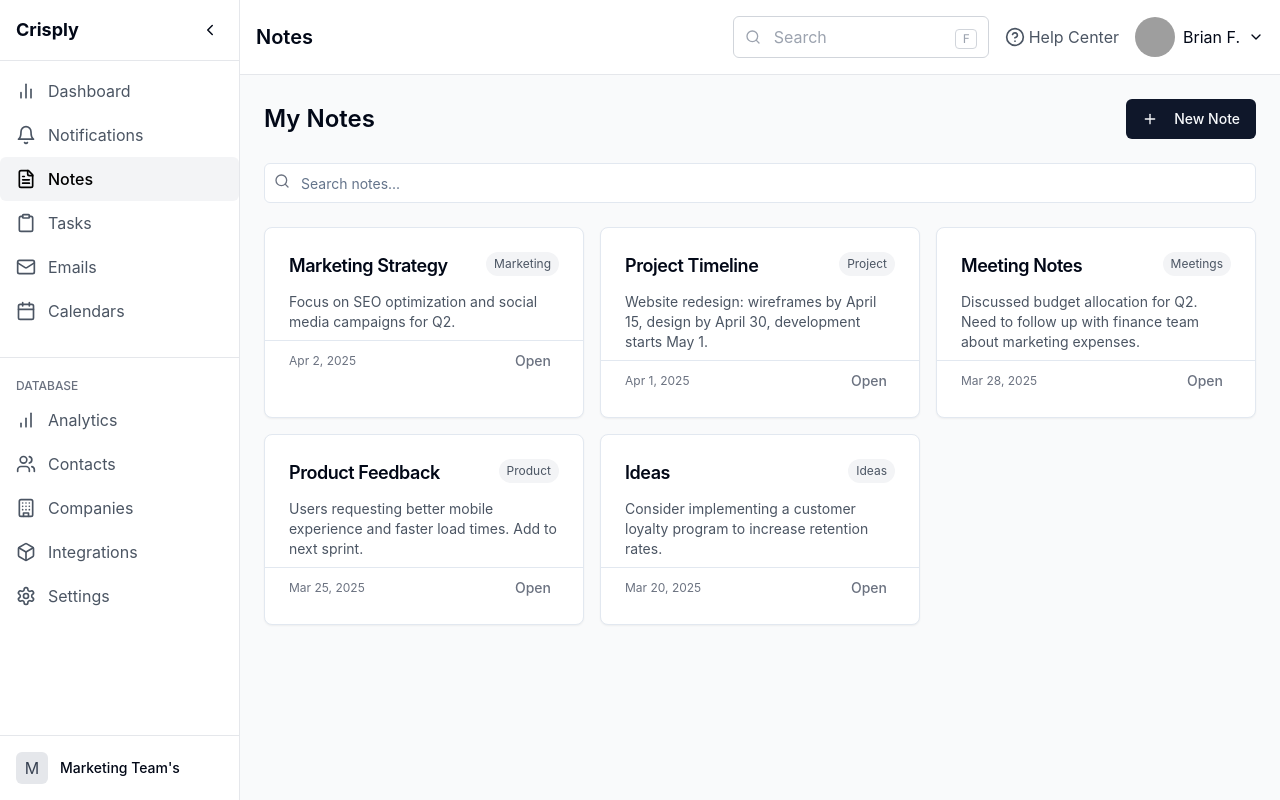
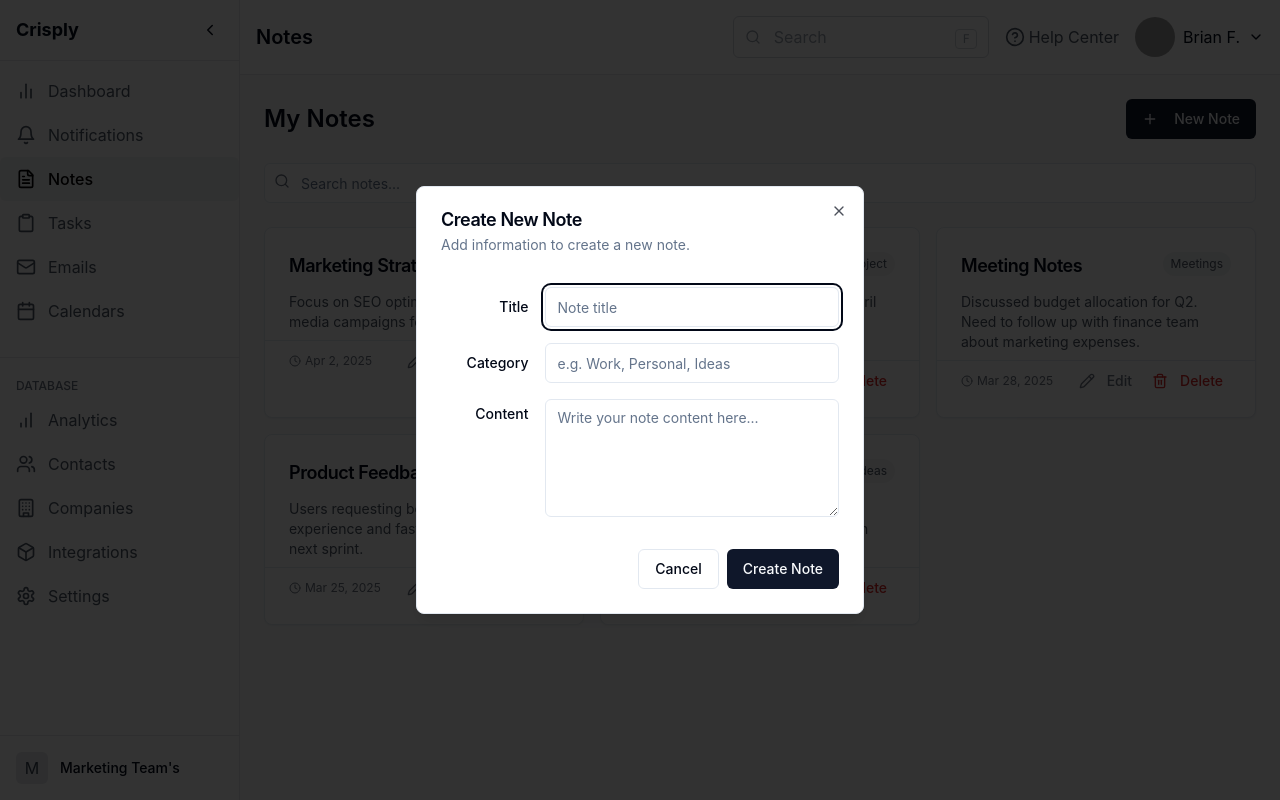
Before and after one commit to zabihbakhtiari/Crisply, a React (Vite) app: page /notes in a window 1280 px wide. Both pictures are taken after a click on the button "New Note". Built offline with nearby package versions, Linux system fonts and the light colour scheme; grey boxes are pictures that could not be loaded.

Commit message:
feat: Implement add note functionality
Adds a popup for creating new notes and integrates the functionality to add new notes. Also, adjusts the design and layout of the notes page to match the provided photo.

```diff
--- a/src/pages/Notes.tsx
+++ b/src/pages/Notes.tsx
@@ -1,13 +1,26 @@
 
-import React from 'react';
+import React, { useState } from 'react';
 import DashboardLayout from '../components/DashboardLayout';
-import { Plus, Search } from 'lucide-react';
+import { Plus, Search, Edit, Trash2, Tag, Pencil, Clock } from 'lucide-react';
 import { Card, CardContent, CardFooter, CardHeader, CardTitle } from '@/components/ui/card';
 import { Button } from '@/components/ui/button';
 import { Input } from '@/components/ui/input';
+import { Dialog, DialogContent, DialogDescription, DialogFooter, DialogHeader, DialogTitle } from '@/components/ui/dialog';
+import { Label } from '@/components/ui/label';
+import { Textarea } from '@/components/ui/textarea';
+import { useToast } from '@/hooks/use-toast';
+
+interface Note {
+  id: number;
+  title: string;
+  content: string;
+  date: string;
+  category: string;
+}
 
 const Notes = () => {
-  const notes = [
+  const [isDialogOpen, setIsDialogOpen] = useState(false);
+  const [notes, setNotes] = useState<Note[]>([
     {
       id: 1,
       title: 'Marketing Strategy',
@@ -43,13 +56,72 @@ const Notes = () => {
       date: 'Mar 20, 2025',
       category: 'Ideas'
     }
-  ];
+  ]);
+  const [newNote, setNewNote] = useState({
+    title: '',
+    content: '',
+    category: ''
+  });
+  const [searchTerm, setSearchTerm] = useState('');
+  const { toast } = useToast();
+
+  const handleCreateNote = () => {
+    if (!newNote.title.trim()) {
+      toast({
+        title: "Note title required",
+        description: "Please add a title for your note",
+        variant: "destructive"
+      });
+      return;
+    }
+
+    const currentDate = new Date();
+    const formattedDate = currentDate.toLocaleDateString('en-US', {
+      month: 'short',
+      day: 'numeric',
+      year: 'numeric'
+    });
+
+    const newNoteObject = {
+      id: Date.now(),
+      title: newNote.title,
+      content: newNote.content,
+      date: formattedDate,
+      category: newNote.category || 'General'
+    };
+
+    setNotes([newNoteObject, ...notes]);
+    setNewNote({ title: '', content: '', category: '' });
+    setIsDialogOpen(false);
+
+    toast({
+      title: "Note created",
+      description: "Your note has been added successfully"
+    });
+  };
+
+  const handleInputChange = (e: React.ChangeEvent<HTMLInputElement | HTMLTextAreaElement>) => {
+    const { name, value } = e.target;
+    setNewNote((prev) => ({
+      ...prev,
+      [name]: value
+    }));
+  };
+
+  const filteredNotes = notes.filter(note => {
+    const searchLower = searchTerm.toLowerCase();
+    return (
+      note.title.toLowerCase().includes(searchLower) ||
+      note.content.toLowerCase().includes(searchLower) ||
+      note.category.toLowerCase().includes(searchLower)
+    );
+  });
 
   return (
     <DashboardLayout title="Notes">
       <div className="flex justify-between items-center mb-6">
         <h2 className="text-2xl font-semibold">My Notes</h2>
-        <Button>
+        <Button onClick={() => setIsDialogOpen(true)}>
           <Plus className="mr-2 h-4 w-4" /> New Note
         </Button>
       </div>
@@ -57,12 +129,22 @@ const Notes = () => {
       <div className="mb-6">
         <div className="relative">
           <Search className="absolute left-2.5 top-2.5 h-4 w-4 text-gray-500" />
-          <Input placeholder="Search notes..." className="pl-9" />
+          <Input
+            placeholder="Search notes..."
+            className="pl-9"
+            value={searchTerm}
+            onChange={(e) => setSearchTerm(e.target.value)}
+          />
         </div>
       </div>
 
+      {filteredNotes.length === 0 ? (
+        <div className="text-center py-12">
+          <p className="text-gray-500">No notes found. Create a new note to get started.</p>
+        </div>
+      ) : (
         <div className="grid gap-4 md:grid-cols-2 lg:grid-cols-3">
-        {notes.map((note) => (
+          {filteredNotes.map((note) => (
             <Card key={note.id} className="overflow-hidden hover:shadow-md transition-shadow">
               <CardHeader className="pb-3">
                 <div className="flex justify-between items-start">
@@ -74,12 +156,82 @@ const Notes = () => {
                 <p className="text-sm text-gray-600 line-clamp-3">{note.content}</p>
               </CardContent>
               <CardFooter className="flex justify-between text-xs text-gray-500 pt-2 border-t">
+                <div className="flex items-center">
+                  <Clock className="h-3 w-3 mr-1" />
                   <span>{note.date}</span>
-              <Button variant="ghost" size="sm" className="h-6 px-2">Open</Button>
+                </div>
+                <div className="flex gap-1">
+                  <Button variant="ghost" size="sm" className="h-6 px-2">
+                    <Pencil className="h-3 w-3 mr-1" />
+                    Edit
+                  </Button>
+                  <Button variant="ghost" size="sm" className="h-6 px-2 text-red-600 hover:text-red-700 hover:bg-red-50">
+                    <Trash2 className="h-3 w-3 mr-1" />
+                    Delete
+                  </Button>
+                </div>
               </CardFooter>
             </Card>
           ))}
         </div>
+      )}
+
+      <Dialog open={isDialogOpen} onOpenChange={setIsDialogOpen}>
+        <DialogContent className="sm:max-w-md">
+          <DialogHeader>
+            <DialogTitle>Create New Note</DialogTitle>
+            <DialogDescription>
+              Add information to create a new note.
+            </DialogDescription>
+          </DialogHeader>
+          <div className="grid gap-4 py-4">
+            <div className="grid grid-cols-4 items-center gap-4">
+              <Label htmlFor="title" className="text-right">
+                Title
+              </Label>
+              <Input
+                id="title"
+                name="title"
+                value={newNote.title}
+                onChange={handleInputChange}
+                className="col-span-3"
+                placeholder="Note title"
+              />
+            </div>
+            <div className="grid grid-cols-4 items-center gap-4">
+              <Label htmlFor="category" className="text-right">
+                Category
+              </Label>
+              <Input
+                id="category"
+                name="category"
+                value={newNote.category}
+                onChange={handleInputChange}
+                className="col-span-3"
+                placeholder="e.g. Work, Personal, Ideas"
+              />
+            </div>
+            <div className="grid grid-cols-4 items-start gap-4">
+              <Label htmlFor="content" className="text-right pt-2">
+                Content
+              </Label>
+              <Textarea
+                id="content"
+                name="content"
+                value={newNote.content}
+                onChange={handleInputChange}
+                className="col-span-3"
+                placeholder="Write your note content here..."
+                rows={5}
+              />
+            </div>
+          </div>
+          <DialogFooter>
+            <Button variant="outline" onClick={() => setIsDialogOpen(false)}>Cancel</Button>
+            <Button onClick={handleCreateNote}>Create Note</Button>
+          </DialogFooter>
+        </DialogContent>
+      </Dialog>
     </DashboardLayout>
   );
 };
```
Lines whose indentation alone changed are shown as unchanged.
